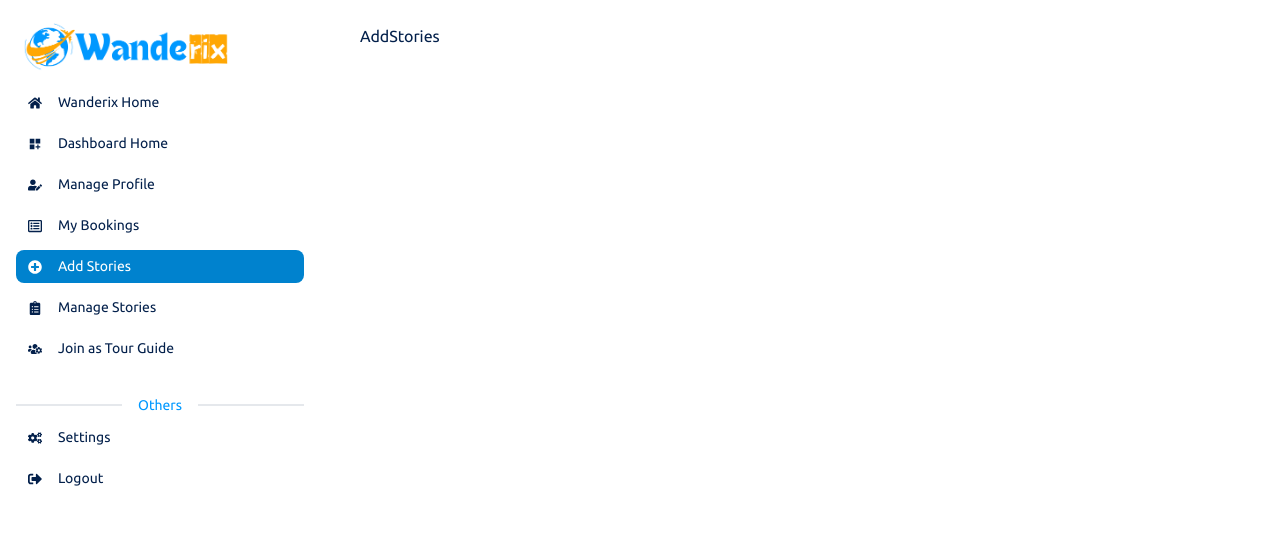
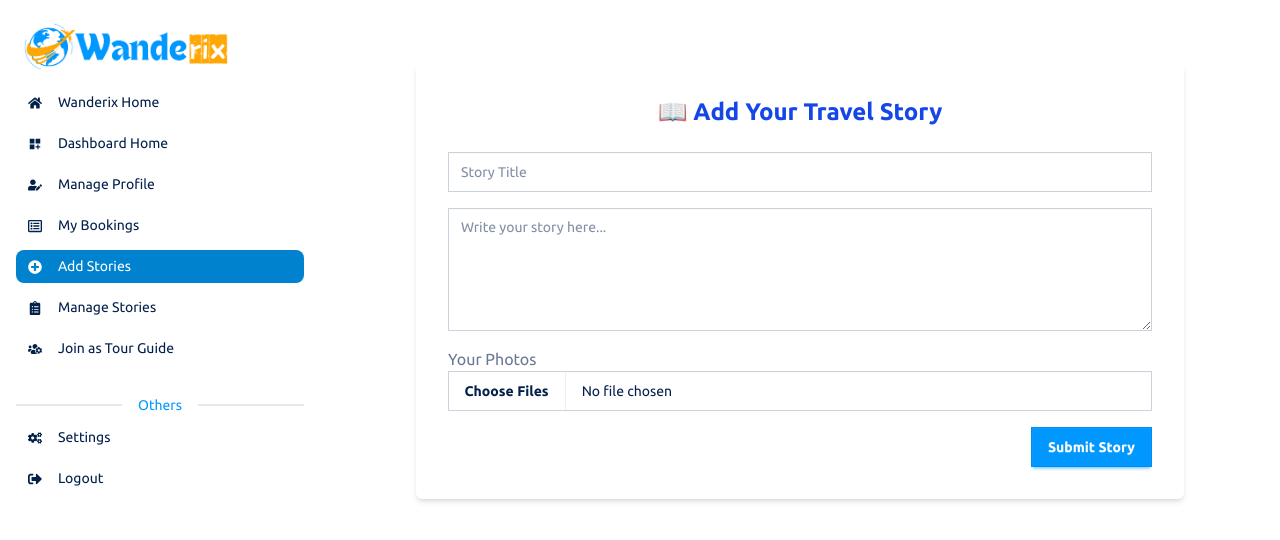
Before and after one commit to Sabbir-75/Wanderix, a React (Vite) app: page /dashboard/add-stories in a window 1280 px wide. Shown: the top 540 px of the page. Built offline with nearby package versions, Linux system fonts and the light colour scheme; no server answers.

Commit message:
implement addstories section,managestories section

```diff
--- a/src/Components/Header/Navbar.jsx
+++ b/src/Components/Header/Navbar.jsx
@@ -44,8 +44,8 @@ const Navbar = () => {
     }
     const nav = <>
         <li className='font-semibold text-base'><NavLink className={`hover:text-primary hover:border-primary border-b-2 border-base-100 py-1 duration-200`} to={"/"}>Home</NavLink></li>
+        <li className='font-semibold text-base'><NavLink className={`hover:text-primary hover:border-primary border-b-2 border-base-100 py-1 duration-200`} to={"/aboutus"}>About Us</NavLink></li>
         <li className='font-semibold text-base'><NavLink className={`hover:text-primary hover:border-primary border-b-2 border-base-100 py-1 duration-200`} to={"/community"}>Community</NavLink></li>
-        <li className='font-semibold text-base'><NavLink className={`hover:text-primary hover:border-primary border-b-2 border-base-100 py-1 duration-200`} to={"/aboutus"}>About Us</NavLink></li>
         <li className='font-semibold text-base'><NavLink className={`hover:text-primary hover:border-primary border-b-2 border-base-100 py-1 duration-200`} to={"/trips"}>Trips</NavLink></li>
     </>
     return (
--- a/src/Pages/DashboardPages/AddStories/AddStories.jsx
+++ b/src/Pages/DashboardPages/AddStories/AddStories.jsx
@@ -1,11 +1,146 @@
-import React from 'react';
+import React, { useState } from 'react';
+import { useForm } from 'react-hook-form';
+import { useNavigate } from 'react-router';
+import UseAxiosSecure from '../../../Hooks/UseAxiosSecure/UseAxiosSecure';
+import axios from 'axios';
+import { Bounce, toast } from 'react-toastify';
+import { useAuth } from '../../../Hooks/UseAuth/UseAuth';
+
 
 const AddStories = () => {
+    const { user } = useAuth()
+    const {
+        register,
+        handleSubmit,
+        formState: { errors },
+        reset
+    } = useForm();
+    const navigate = useNavigate();
+    const useSecure = UseAxiosSecure()
+    const [images, setImages] = useState([])
+    const [uploading, setUploading] = useState(false);
+
+    const fileHandler = async (e) => {
+        setUploading(true);
+        const files = e.target.files;
+        const imageUrls = [];
+
+        for (let i = 0; i < files.length; i++) {
+            const form = new FormData();
+            form.append("image", files[i]);
+
+            try {
+                const res = await axios.post(
+                    `https://api.imgbb.com/1/upload?key=${import.meta.env.VITE_IMG_BB}`,
+                    form
+                );
+                const imageUrl = res.data.data.url;
+                imageUrls.push(imageUrl);
+            } catch (error) {
+                console.error(`Failed to upload image ${i + 1}:`, error);
+            }
+        }
+
+        setImages(imageUrls);
+        setUploading(false); // ✅ Upload complete
+    };
+
+
+
+    const onSubmit = async (data) => {
+
+        const storyData = {
+            title: data.title,
+            email: user?.email,
+            description: data.description,
+            images,
+            createdAt: new Date()
+        };
+        console.log(storyData);
+        try {
+            await useSecure.post('/stories', storyData);
+            reset();
+            toast.success(' Add Your Travel Story Successfully', {
+                position: "top-right",
+                autoClose: 1000,
+                hideProgressBar: false,
+                closeOnClick: false,
+                pauseOnHover: true,
+                draggable: true,
+                progress: undefined,
+                theme: "colored",
+                transition: Bounce
+            });
+            navigate('/dashboard/manage-stories');
+        } catch (err) {
+            toast.error(`${err.code}`, {
+                position: "top-right",
+                autoClose: 500,
+                hideProgressBar: false,
+                closeOnClick: false,
+                pauseOnHover: true,
+                draggable: true,
+                progress: undefined,
+                theme: "colored",
+                transition: Bounce
+            });
+        }
+
+
+    };
+
     return (
-        <div>
-            AddStories
+        <div className="max-w-3xl mx-auto bg-white p-8 shadow-md rounded-md mt-10">
+            <h2 className="text-2xl font-bold mb-6 text-center text-blue-700">📖 Add Your Travel Story</h2>
+
+            <form onSubmit={handleSubmit(onSubmit)} className="space-y-4">
+                {/* Title Field */}
+                <div>
+                    <input
+                        {...register('title', { required: 'Title is required' })}
+                        className="input input-bordered w-full"
+                        placeholder="Story Title"
+                    />
+                    {errors.title && (
+                        <p className="text-red-500 text-sm mt-1">{errors.title.message}</p>
+                    )}
+                </div>
+
+                {/* Description Field */}
+                <div>
+                    <textarea
+                        {...register('description', { required: 'Description is required' })}
+                        className="textarea textarea-bordered w-full"
+                        rows="5"
+                        placeholder="Write your story here..."
+                    ></textarea>
+                    {errors.description && (
+                        <p className="text-red-500 text-sm mt-1">{errors.description.message}</p>
+                    )}
+                </div>
+
+                {/* Image URLs Field */}
+                <div>
+                    <label className="label">Your Photos</label>
+                    <input
+                        type="file"
+                        onChange={fileHandler}
+                        className="file-input file-input-bordered w-full"
+                        placeholder="Choose images"
+                        multiple
+                        accept="image/*"
+                    />
+                </div>
+
+                {/* Submit Button */}
+                <div className="text-end">
+                    <button type="submit" className="btn btn-primary" disabled={uploading}>
+                        {uploading ? "Uploading..." : "Submit Story"}
+                    </button>
+                </div>
+            </form>
         </div>
     );
 };
 
-export default AddStories;AddStories
+export default AddStories;
--- a/src/Pages/DashboardPages/ManageProfile/ManageProfile.jsx
+++ b/src/Pages/DashboardPages/ManageProfile/ManageProfile.jsx
@@ -1,11 +1,12 @@
 // Frontend: ManageProfile.jsx
-import React, { useState } from 'react';
+import React, { useEffect, useState } from 'react';
 import { useForm } from 'react-hook-form';
 import { useNavigate } from 'react-router';
 import { FaEdit } from 'react-icons/fa';
 import { useAuth } from '../../../Hooks/UseAuth/UseAuth';
 import UseAxiosRole from '../../../Hooks/UseAxiosRole/UseAxiosRole';
 import { useQuery } from '@tanstack/react-query';
+import { toast } from 'react-toastify';
 
 const ManageProfile = () => {
     const [isModalOpen, setIsModalOpen] = useState(false);
@@ -13,6 +14,8 @@ const ManageProfile = () => {
     const navigate = useNavigate();
     const { user } = useAuth()
     const useAxiosSecure = UseAxiosRole()
+
+
 
     const fetchUserByEmail = async (email) => {
         const res = await useAxiosSecure.get(`/users/${email}`);
@@ -36,10 +39,17 @@ const ManageProfile = () => {
         console.log(data);
     };
 
-
+    useEffect(() => {
+        if (userInfo?.name) {
+            toast.success(`Welcome back, ${userInfo.name}!`, {
+                position: "top-center",
+                autoClose: 3000,
+            });
+        }
+    }, [userInfo]);
     return (
         <div className="p-6 max-w-xl mx-auto">
-            <h2 className="text-3xl font-bold mb-4">Welcome, {user?.name}</h2>
+            <h2 className="text-3xl font-bold mb-4">Welcome, {userInfo?.name || 'Guest'} !</h2>
             <div className="bg-white rounded-lg shadow p-6">
                 <img src={userInfo?.photo} alt="Profile" className="w-24 h-24 rounded-full mb-4" />
                 <p><strong>Name:</strong> {userInfo?.name}</p>
--- a/src/Pages/DashboardPages/ManageStories/ManageStories.jsx
+++ b/src/Pages/DashboardPages/ManageStories/ManageStories.jsx
@@ -1,10 +1,88 @@
 import React from 'react';
+import { useQuery, useMutation, useQueryClient } from '@tanstack/react-query';
+import { Link } from 'react-router';
+import { toast } from 'react-toastify';
+import UseAxiosSecure from '../../../Hooks/UseAxiosSecure/UseAxiosSecure';
+import { useAuth } from '../../../Hooks/UseAuth/UseAuth';
+import Swal from 'sweetalert2';
 
 const ManageStories = () => {
+    const axiosSecure = UseAxiosSecure();
+    const queryClient = useQueryClient();
+    const { user } = useAuth()
+
+    const { data: stories = [], isLoading } = useQuery({
+        queryKey: ['user-stories', user?.email],
+        queryFn: async () => {
+            const res = await axiosSecure.get(`/stories/${user?.email}`);
+            return res.data;
+        },
+        enabled: !!user?.email
+    });
+
+    const deleteStory = useMutation({
+        mutationFn: async (id) => {
+            await axiosSecure.delete(`/stories/${id}`);
+        },
+        onSuccess: () => {
+            queryClient.invalidateQueries(['user-stories']);
+            toast.success("Story deleted!");
+        }
+    });
+
+
+
+    const handleDelete = (id) => {
+        Swal.fire({
+            title: "Are you sure?",
+            text: "You won't be able to revert this!",
+            icon: "warning",
+            showCancelButton: true,
+            confirmButtonColor: "#3085d6",
+            cancelButtonColor: "#d33",
+            confirmButtonText: "Yes, delete it!"
+        }).then((result) => {
+            if (result.isConfirmed) {
+                deleteStory.mutate(id);
+                Swal.fire({
+                    title: "Deleted!",
+                    text: "Your file has been deleted.",
+                    icon: "success"
+                });
+            }
+        });
+    };
+
+    if (isLoading) return <p>Loading...</p>;
+
     return (
-        <div>
-            ManageStories
-        </div>
+        <>
+
+            {
+                stories.length ? <div className="px-6 py-8">
+                    <h2 className="text-4xl text-center text-base-content font-bold mb-6">Manage Your Stories</h2>
+                    <div className="grid md:grid-cols-2 lg:grid-cols-3 gap-6">
+                        {stories.map(story => (
+                            <div key={story._id} className="card bg-white shadow-lg rounded-lg p-4 space-y-3">
+                                <h3 className="text-xl font-semibold">{story.title}</h3>
+                                <p>{story.description}</p>
+                                <div className="grid grid-cols-2 gap-2">
+                                    {
+                                        story.images.map((img, idx) => (
+                                            <img key={idx} src={img} alt="Story" className="h-28 object-cover rounded" />
+                                        ))}
+                                </div>
+                                <div className="flex justify-between mt-3">
+                                    <Link to={`/dashboard/edit-story/${story._id}`} className="btn btn-sm btn-info">Edit</Link>
+                                    <button onClick={() => handleDelete(story._id)} className="btn btn-sm btn-error">Delete</button>
+                                </div>
+                            </div>
+                        ))}
+                    </div>
+                </div> :
+                    <h1 className='text-xl text-center text-base-content font-medium'> No Stories Available</h1>
+            }
+        </>
     );
 };
 
```
